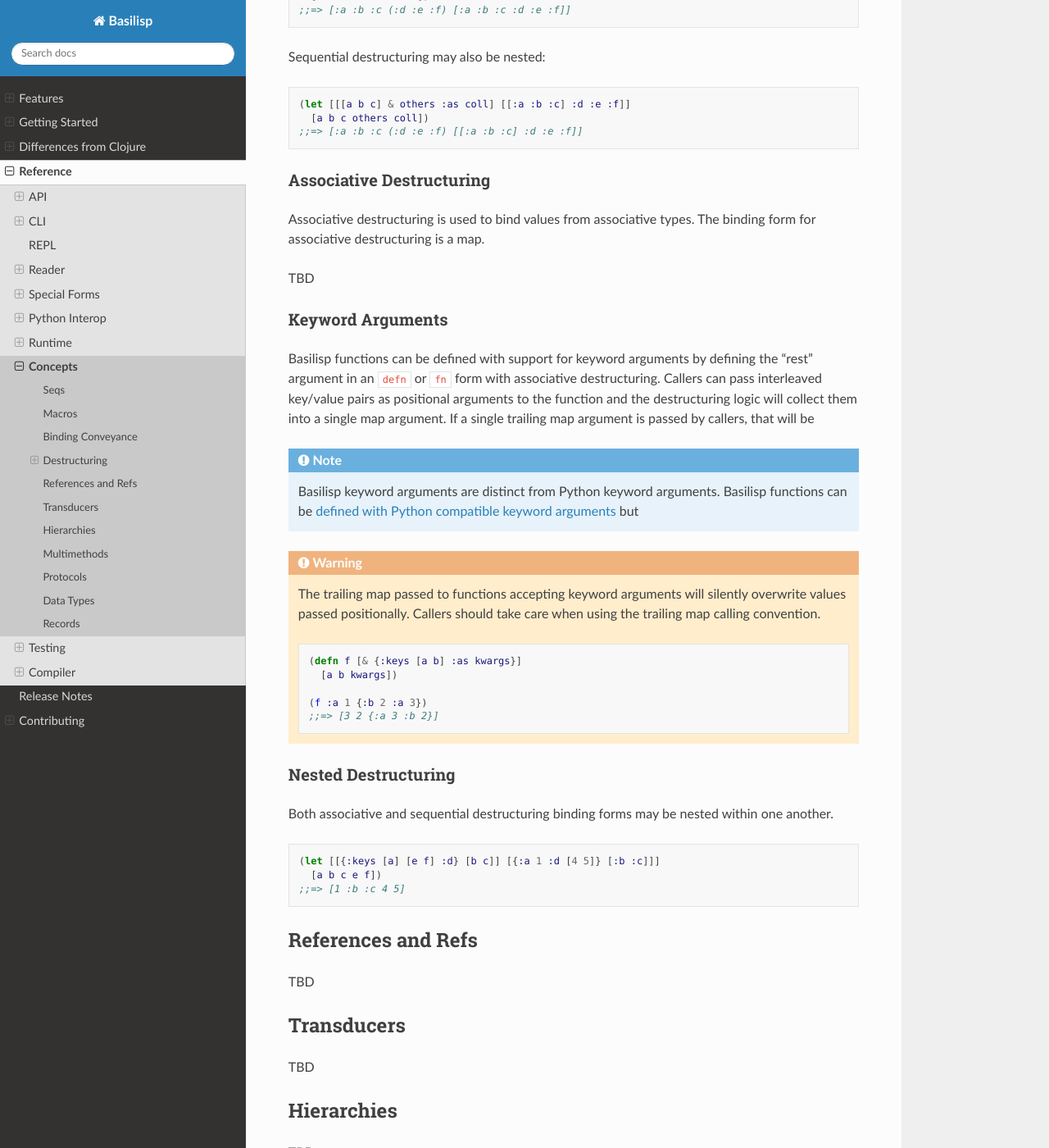
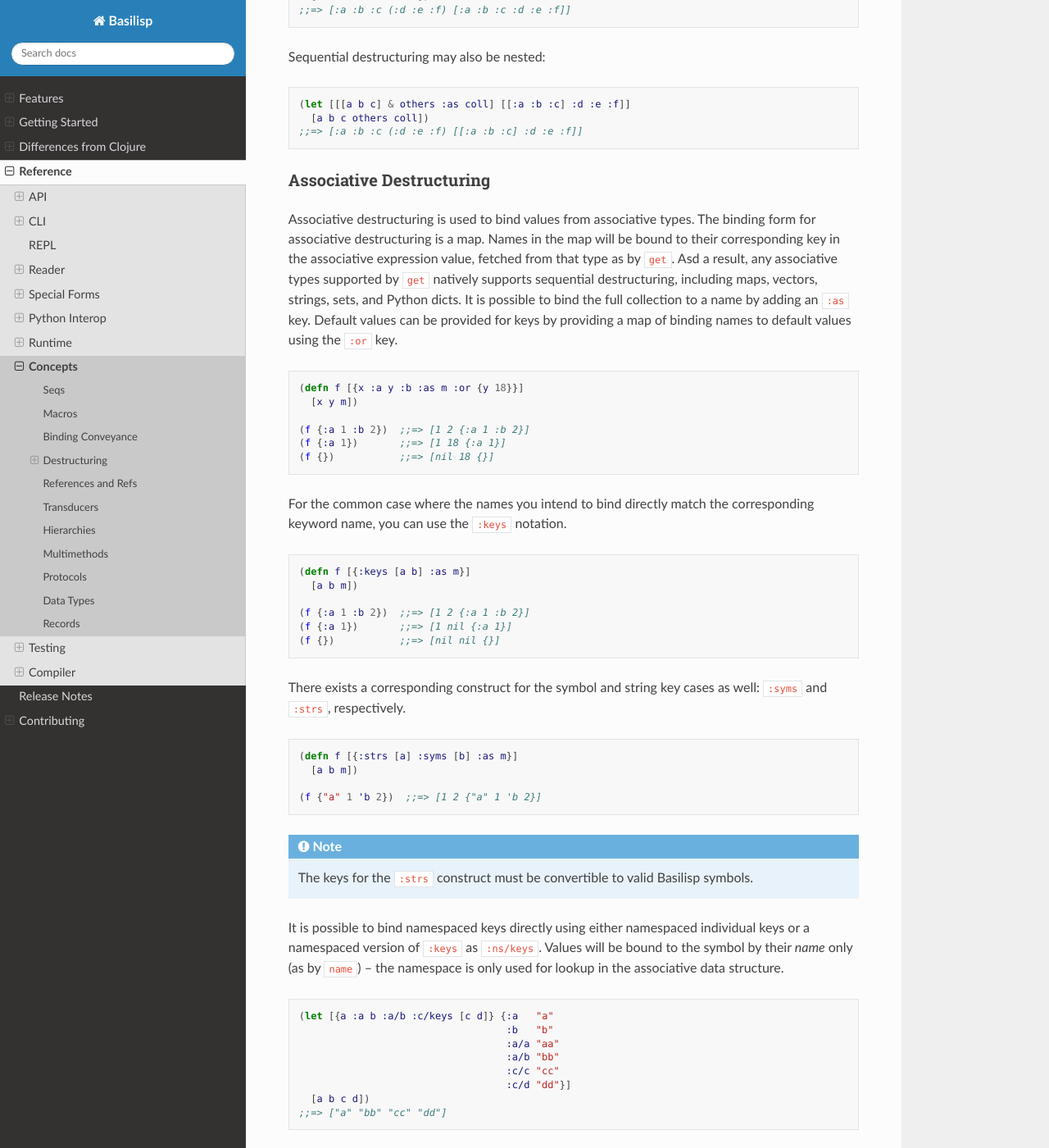
Before and after one commit to basilisp-lang/basilisp, a Sphinx documentation site: the page built from docs/concepts.rst, in a window 1280 px wide and 1400 px high, scrolled down 2254 px. Shown: the whole window at 82% size. Built offline with Sphinx 7.4.7 and the Read the Docs theme 2.0.0, drawn with Linux system fonts in a browser that asks for light colours; cross-references to code outside the pages are shown as plain code; some of the changed text lies outside the part shown.

Commit message:
Finish the documentation

```diff
--- a/docs/concepts.rst
+++ b/docs/concepts.rst
@@ -83,7 +83,7 @@ Names in the vector will be bound to their corresponding indexed element in the
 As a result, any data type supported by ``nth`` natively supports sequential destructuring, including vectors, lists, strings, Python lists, and Python tuples.
 It is possible to collect the remaining unbound elements as a ``seq`` by providing a trailing name separated from the individual bindings by an ``&``.
 The rest element will be bound as by :lpy:fn:`nthnext`.
-It is also possible to bind the full collection to a name by adding a trailing ``:as name`` after all binding forms and optional rest binding.
+It is also possible to bind the full collection to a name by adding a trailing ``:as`` name after all binding forms and optional rest binding.
 
 .. code-block::
 
@@ -106,8 +106,57 @@ Associative Destructuring
 
 Associative destructuring is used to bind values from associative types.
 The binding form for associative destructuring is a map.
+Names in the map will be bound to their corresponding key in the associative expression value, fetched from that type as by :lpy:fn:`get`.
+Asd a result, any associative types supported by ``get`` natively supports sequential destructuring, including maps, vectors, strings, sets, and Python dicts.
+It is possible to bind the full collection to a name by adding an ``:as`` key.
+Default values can be provided for keys by providing a map of binding names to default values using the ``:or`` key.
 
-TBD
+.. code-block::
+
+   (defn f [{x :a y :b :as m :or {y 18}}]
+     [x y m])
+
+   (f {:a 1 :b 2})  ;;=> [1 2 {:a 1 :b 2}]
+   (f {:a 1})       ;;=> [1 18 {:a 1}]
+   (f {})           ;;=> [nil 18 {}]
+
+For the common case where the names you intend to bind directly match the corresponding keyword name, you can use the ``:keys`` notation.
+
+.. code-block::
+
+   (defn f [{:keys [a b] :as m}]
+     [a b m])
+
+   (f {:a 1 :b 2})  ;;=> [1 2 {:a 1 :b 2}]
+   (f {:a 1})       ;;=> [1 nil {:a 1}]
+   (f {})           ;;=> [nil nil {}]
+
+There exists a corresponding construct for the symbol and string key cases as well: ``:syms`` and ``:strs``, respectively.
+
+.. code-block::
+
+   (defn f [{:strs [a] :syms [b] :as m}]
+     [a b m])
+
+   (f {"a" 1 'b 2})  ;;=> [1 2 {"a" 1 'b 2}]
+
+.. note::
+
+   The keys for the ``:strs`` construct must be convertible to valid Basilisp symbols.
+
+It is possible to bind namespaced keys directly using either namespaced individual keys or a namespaced version of ``:keys`` as ``:ns/keys``.
+Values will be bound to the symbol by their *name* only (as by :lpy:fn:`name`) -- the namespace is only used for lookup in the associative data structure.
+
+.. code-block::
+
+   (let [{a :a b :a/b :c/keys [c d]} {:a   "a"
+                                      :b   "b"
+                                      :a/a "aa"
+                                      :a/b "bb"
+                                      :c/c "cc"
+                                      :c/d "dd"}]
+     [a b c d])
+   ;;=> ["a" "bb" "cc" "dd"]
 
 .. _keyword_arguments:
 
@@ -115,13 +164,22 @@ Keyword Arguments
 ^^^^^^^^^^^^^^^^^
 
 Basilisp functions can be defined with support for keyword arguments by defining the "rest" argument in an :lpy:fn:`defn` or :lpy:fn:`fn` form with associative destructuring.
-Callers can pass interleaved key/value pairs as positional arguments to the function and the destructuring logic will collect them into a single map argument.
-If a single trailing map argument is passed by callers, that will be
+Callers can pass interleaved key/value pairs as positional arguments to the function and they will be collected into a single map argument which can be destructured.
+If a single trailing map argument is passed by callers (instead of or in addition to other key/value pairs), that value will be joined into the final map.
+
+.. code-block::
+
+   (defn f [& {:keys [a b] :as kwargs}]
+     [a b kwargs])
+
+   (f :a 1 :b 2)    ;;=> [1 2 {:a 1 :b 2}]
+   (f :a 1 {:b 2})  ;;=> [1 2 {:a 1 :b 2}]
+   (f {:a 1 :b 2})  ;;=> [1 2 {:a 1 :b 2}]
 
 .. note::
 
    Basilisp keyword arguments are distinct from Python keyword arguments.
-   Basilisp functions can be :ref:`defined with Python compatible keyword arguments <basilisp_functions_with_kwargs>` but
+   Basilisp functions can be :ref:`defined with Python compatible keyword arguments <basilisp_functions_with_kwargs>` but the style described here is intended primarily for Basilisp functions called only by other Basilisp functions.
 
 .. warning::
 
--- a/docs/pyinterop.rst
+++ b/docs/pyinterop.rst
@@ -196,7 +196,7 @@ For functions which do support keyword arguments, two strategies are supported f
 
 The ``:apply`` strategy is appropriate in situations where there are few or no positional arguments defined on your function.
 With this strategy, the compiler converts the Python dict of string keys and values into a sequential stream of de-munged keyword and value pairs which are applied to the function.
-As you can see in the example above, this strategy fits neatly with the existing support for destructuring key and value pairs from rest arguments in a function definition.
+As you can see in the example above, this strategy fits neatly with the existing support for :ref:`destructuring` key and value pairs from rest arguments in a function definition.
 
 .. warning::
 
@@ -210,7 +210,7 @@ As you can see in the example above, this strategy fits neatly with the existing
 
 The ``:collect`` strategy is a better accompaniment to functions with positional arguments.
 With this strategy, Python keyword arguments are converted into a Basilisp map with de-munged keyword arguments and passed as the final positional argument of the function.
-You can use map destructuring on this final positional argument, just as you would with the map in the ``:apply`` case above.
+You can use :ref:`associative_destructuring` on this final positional argument, just as you would with the map in the ``:apply`` case above.
 
 Type Hinting
 ------------
```
